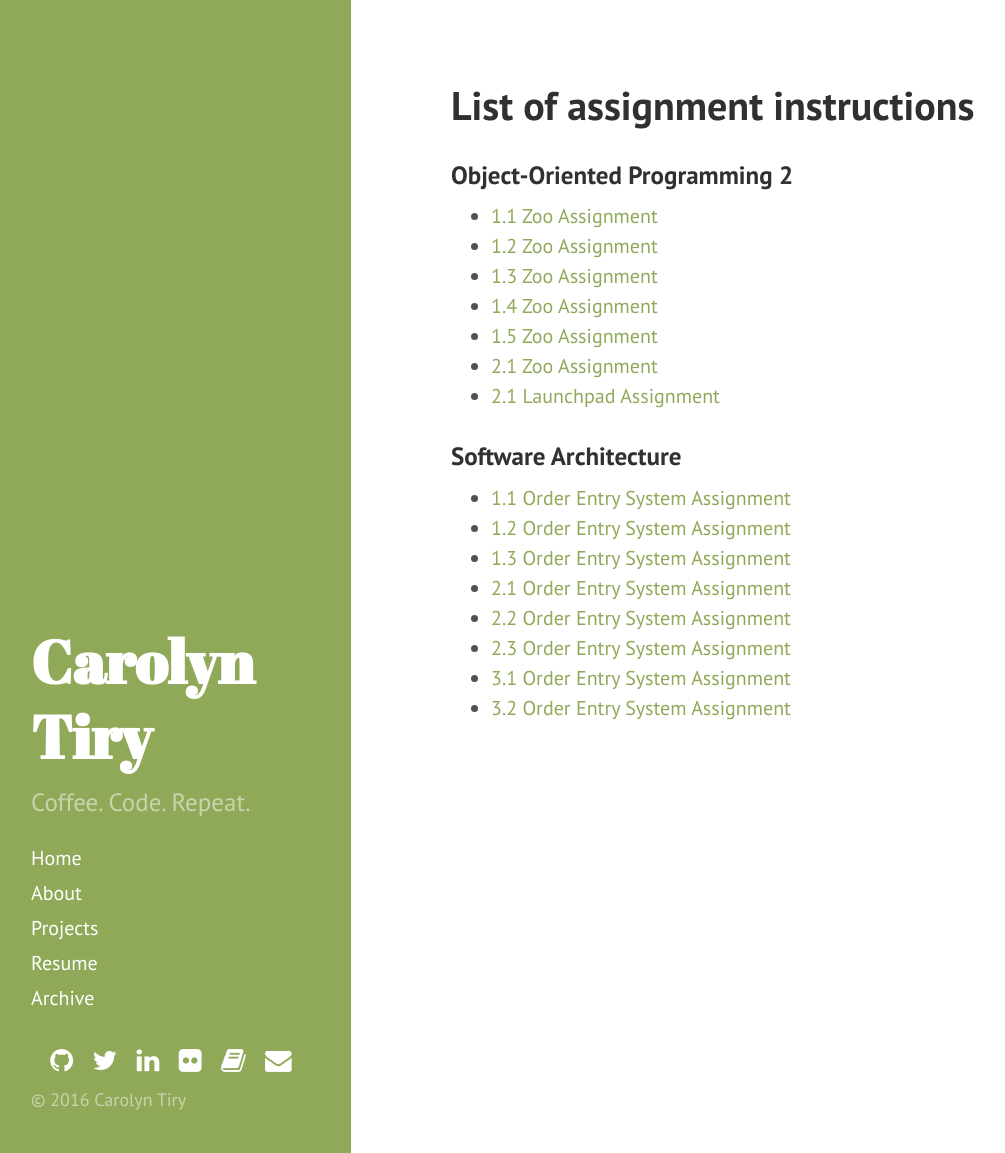
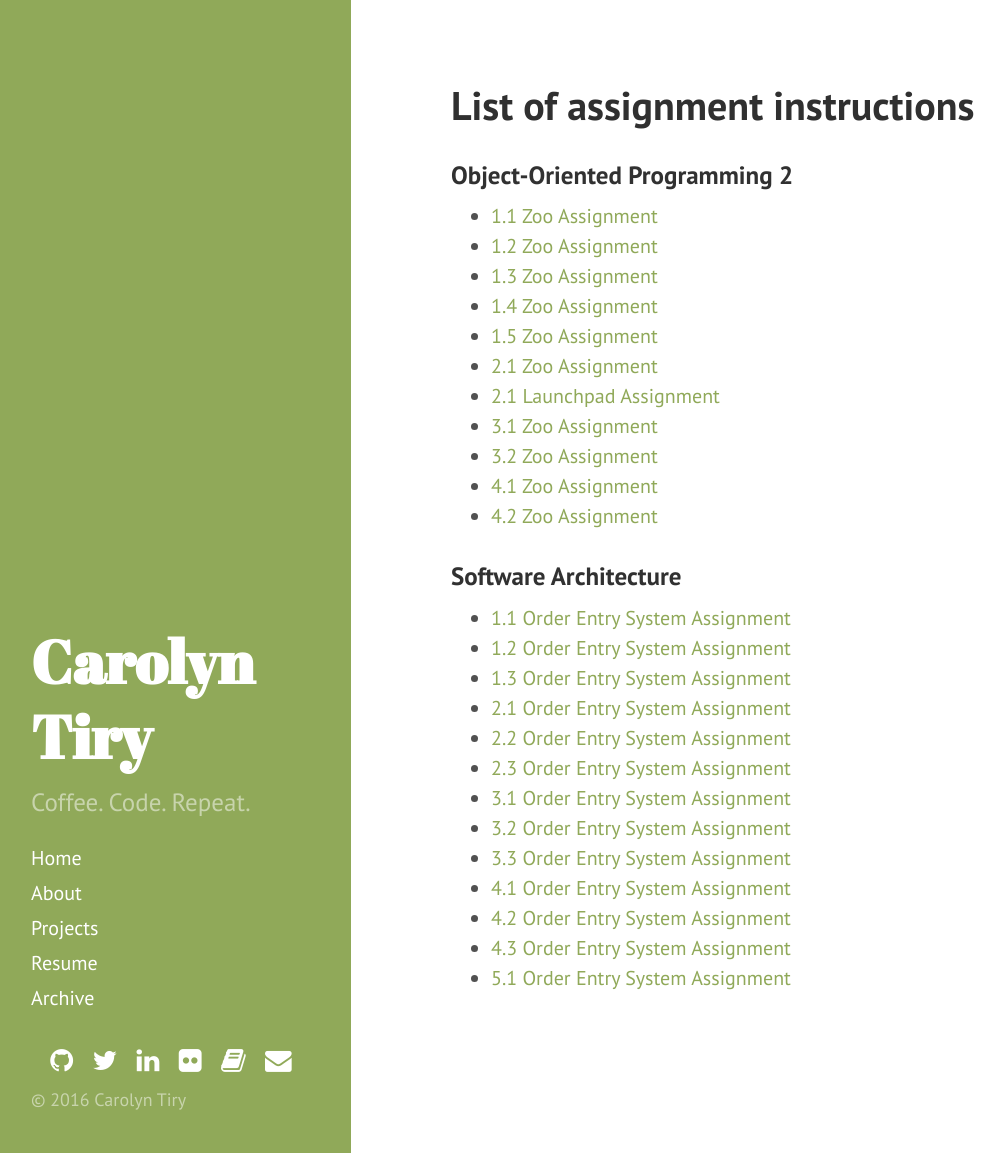
Before and after one commit to carolynlangton/carolyntiry.github.io, a Jekyll site: the page built from instruction-list.md, in a window 1280 px wide and 1153 px high. Shown: the whole window, without its empty margins (9-1014 px from the left). Built offline with Jekyll 4.4.1, drawn with Linux system fonts in a browser that asks for light colours; nearby versions of some CDN libraries.

Commit message:
Adds recently written instructions to list

```diff
--- a/instruction-list.md
+++ b/instruction-list.md
@@ -12,6 +12,10 @@ show: false
 * [1.5 Zoo Assignment](http://check.ntc.edu/?d=10-152-312/0500/Zoo/1.5ZooAssignment)
 * [2.1 Zoo Assignment](http://check.ntc.edu/?d=10-152-312/0500/Zoo/2.1ZooAssignment)
 * [2.1 Launchpad Assignment](http://check.ntc.edu/?d=10-152-312/0500/Launchpad/2.1LaunchpadAssignment)
+* [3.1 Zoo Assignment](http://check.ntc.edu/?d=10-152-312/0500/Zoo/3.1ZooAssignment)
+* [3.2 Zoo Assignment](http://check.ntc.edu/?d=10-152-312/0500/Zoo/3.2ZooAssignment)
+* [4.1 Zoo Assignment](http://check.ntc.edu/?d=10-152-312/0500/Zoo/4.1ZooAssignment)
+* [4.2 Zoo Assignment](http://check.ntc.edu/?d=10-152-312/0500/Zoo/4.2ZooAssignment)
 
 ### Software Architecture
 * [1.1 Order Entry System Assignment](http://check.ntc.edu/?d=10-152-392/0500/OrderEntrySystem/1.1OrderEntrySystemAssignment)
@@ -22,3 +26,8 @@ show: false
 * [2.3 Order Entry System Assignment](http://check.ntc.edu/?d=10-152-392/0500/OrderEntrySystem/2.3OrderEntrySystemAssignment)
 * [3.1 Order Entry System Assignment](http://check.ntc.edu/?d=10-152-392/0500/OrderEntrySystem/3.1OrderEntrySystemAssignment)
 * [3.2 Order Entry System Assignment](http://check.ntc.edu/?d=10-152-392/0500/OrderEntrySystem/3.2OrderEntrySystemAssignment)
+* [3.3 Order Entry System Assignment](http://check.ntc.edu/?d=10-152-392/0500/OrderEntrySystem/3.3OrderEntrySystemAssignment)
+* [4.1 Order Entry System Assignment](http://check.ntc.edu/?d=10-152-392/0500/OrderEntrySystem/4.1OrderEntrySystemAssignment)
+* [4.2 Order Entry System Assignment](http://check.ntc.edu/?d=10-152-392/0500/OrderEntrySystem/4.2OrderEntrySystemAssignment)
+* [4.3 Order Entry System Assignment](http://check.ntc.edu/?d=10-152-392/0500/OrderEntrySystem/4.3OrderEntrySystemAssignment)
+* [5.1 Order Entry System Assignment](http://check.ntc.edu/?d=10-152-392/0500/OrderEntrySystem/5.1OrderEntrySystemAssignment)
```
